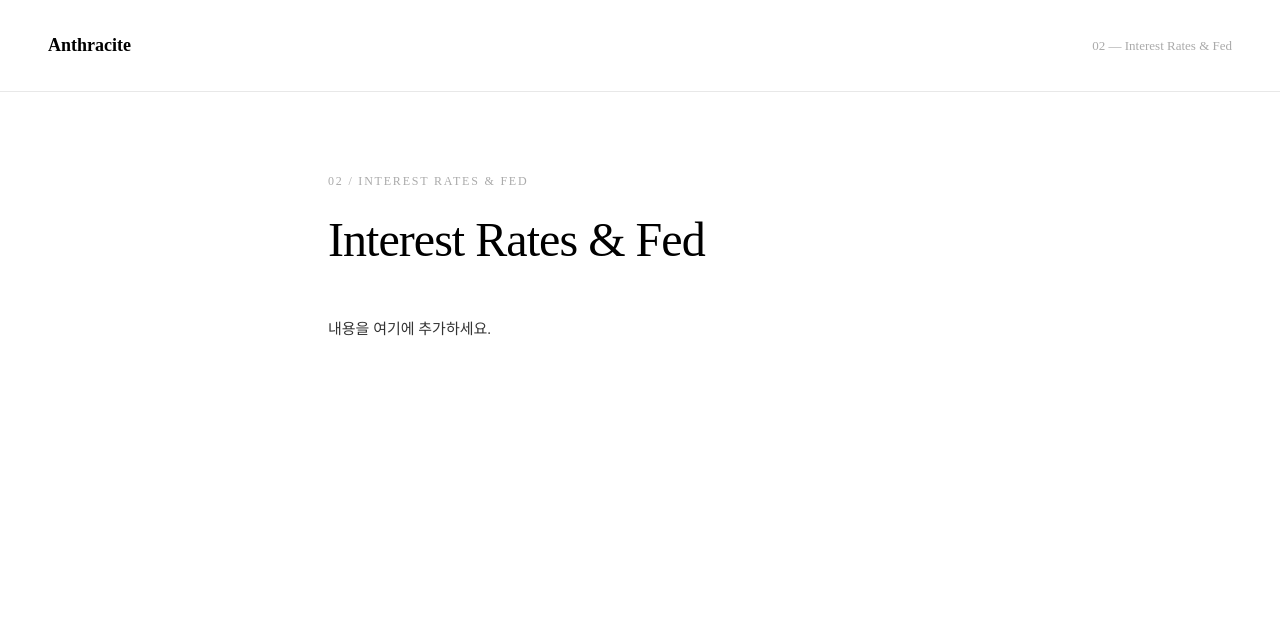
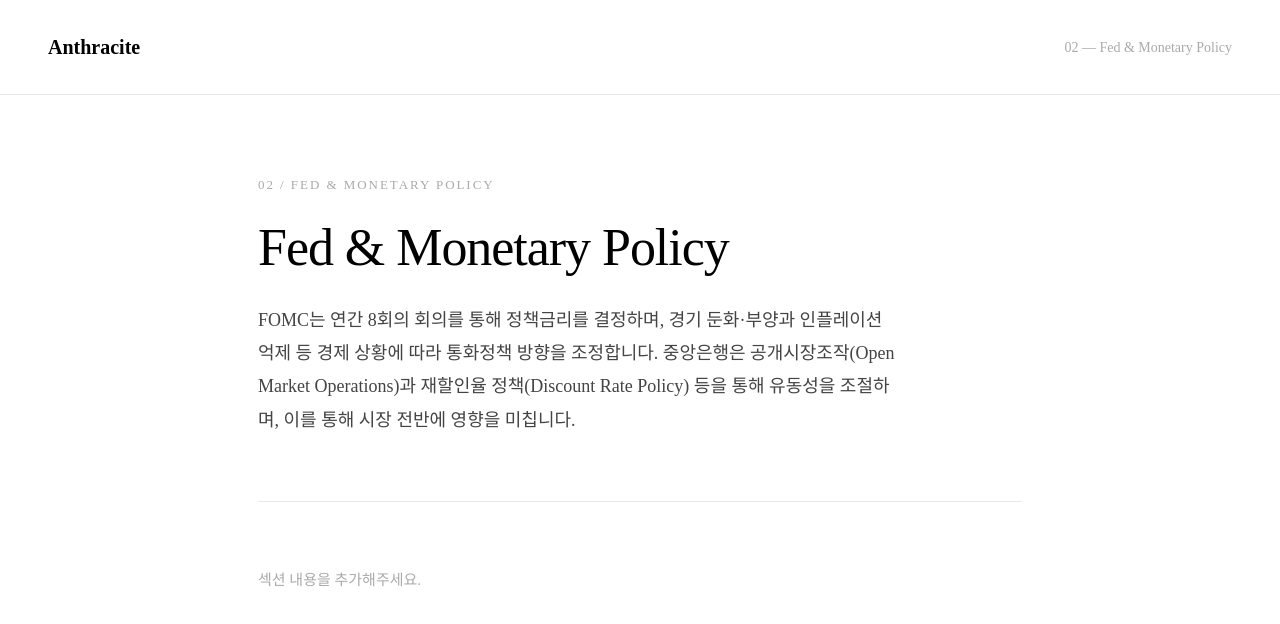
Before and after one commit to negamuster/yechanlee, a React (Vite) app: page /rates in a window 1280 px wide. Shown: the top 624 px of the page. Built offline with nearby package versions, Linux system fonts and the light colour scheme.

Commit message:
update fed

```diff
--- a/src/pages/Home.tsx
+++ b/src/pages/Home.tsx
@@ -10,9 +10,9 @@ const indicators = [
   },
   {
     num: '02',
-    title: 'Interest Rates & Fed',
-    subtitle: 'FOMC, 기준금리 & Fed Policy',
-    desc: '연방준비제도의 통화정책 결정이 시장 전반에 미치는 영향을 분석합니다. FedWatch를 통해 시장이 금리 경로를 어떻게 선반영하는지 살펴봅니다.',
+    title: 'Fed & Monetary Policy',
+    subtitle: 'FOMC & 통화정책',
+    desc: 'FOMC의 정책 결정을 중심으로 중앙은행이 금리와 유동성 조절을 통해 통화정책을 운용하는 방식과 그 영향이 시장에 어떻게 영향을 미치는지 구조적으로 살펴봅니다.',
     path: '/rates',
   },
   {
--- a/src/pages/Rates.tsx
+++ b/src/pages/Rates.tsx
@@ -2,19 +2,38 @@ import { useNavigate } from 'react-router-dom'
 
 export default function Rates() {
   const navigate = useNavigate()
+
   return (
     <div style={{ backgroundColor: '#ffffff', minHeight: '100vh', fontFamily: '"Times New Roman", Times, serif', color: '#000000' }}>
+
+      {/* ── NAV ── */}
       <nav style={{ padding: '32px 48px', display: 'flex', justifyContent: 'space-between', alignItems: 'center', borderBottom: '1px solid #e8e8e8' }}>
-        <span onClick={() => navigate('/')} style={{ fontSize: '18px', fontWeight: '600', cursor: 'pointer' }}>Anthracite</span>
-        <span style={{ fontSize: '13px', color: '#aaa' }}>02 — Interest Rates & Fed</span>
+        <span onClick={() => navigate('/')} style={{ fontSize: '20px', fontWeight: '600', cursor: 'pointer' }}>Anthracite</span>
+        <span style={{ fontSize: '14px', color: '#aaa' }}>02 — Fed & Monetary Policy</span>
       </nav>
-      <section style={{ maxWidth: '720px', margin: '0 auto', padding: '80px 48px 160px' }}>
-        <p style={{ fontSize: '12px', letterSpacing: '0.15em', textTransform: 'uppercase', color: '#aaa', marginBottom: '24px' }}>02 / Interest Rates & Fed</p>
-        <h1 style={{ fontSize: '48px', fontWeight: '400', letterSpacing: '-0.02em', marginBottom: '48px', lineHeight: '1.1' }}>Interest Rates & Fed</h1>
-        <p style={{ fontSize: '15px', lineHeight: '1.9', color: '#333', marginBottom: '24px' }}>
-          내용을 여기에 추가하세요.
+
+      {/* ── HEADER ── */}
+      <section style={{ maxWidth: '860px', margin: '0 auto', padding: '80px 48px 64px' }}>
+        <p style={{ fontSize: '13px', letterSpacing: '0.15em', textTransform: 'uppercase', color: '#aaa', marginBottom: '24px' }}>
+          02 / Fed & Monetary Policy
+        </p>
+        <h1 style={{ fontSize: '52px', fontWeight: '400', letterSpacing: '-0.02em', marginBottom: '28px', lineHeight: '1.1' }}>
+          Fed & Monetary Policy
+        </h1>
+        <p style={{ fontSize: '18px', lineHeight: '1.85', color: '#444', maxWidth: '640px' }}>
+          FOMC는 연간 8회의 회의를 통해 정책금리를 결정하며, 경기 둔화·부양과 인플레이션 억제 등 경제 상황에 따라 통화정책 방향을 조정합니다. 중앙은행은 공개시장조작(Open Market Operations)과 재할인율 정책(Discount Rate Policy) 등을 통해 유동성을 조절하며, 이를 통해 시장 전반에 영향을 미칩니다.
         </p>
       </section>
+
+      {/* ── 내용 추가 구역 ── */}
+      <section style={{ maxWidth: '860px', margin: '0 auto', padding: '0 48px 160px' }}>
+        <div style={{ borderTop: '1px solid #e8e8e8', paddingTop: '64px' }}>
+          <p style={{ fontSize: '15px', lineHeight: '1.9', color: '#aaa' }}>
+            섹션 내용을 추가해주세요.
+          </p>
+        </div>
+      </section>
+
     </div>
   )
 }
```
